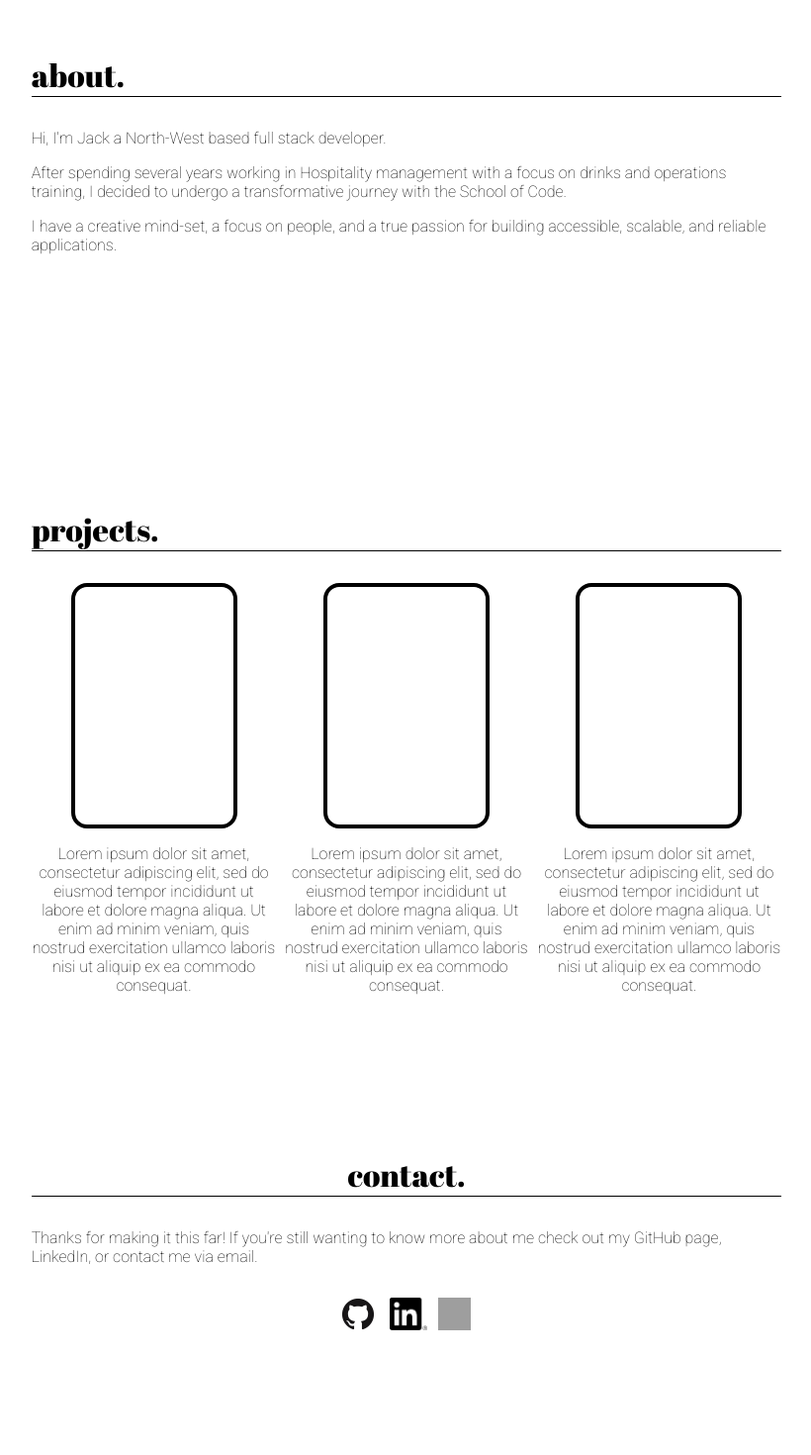
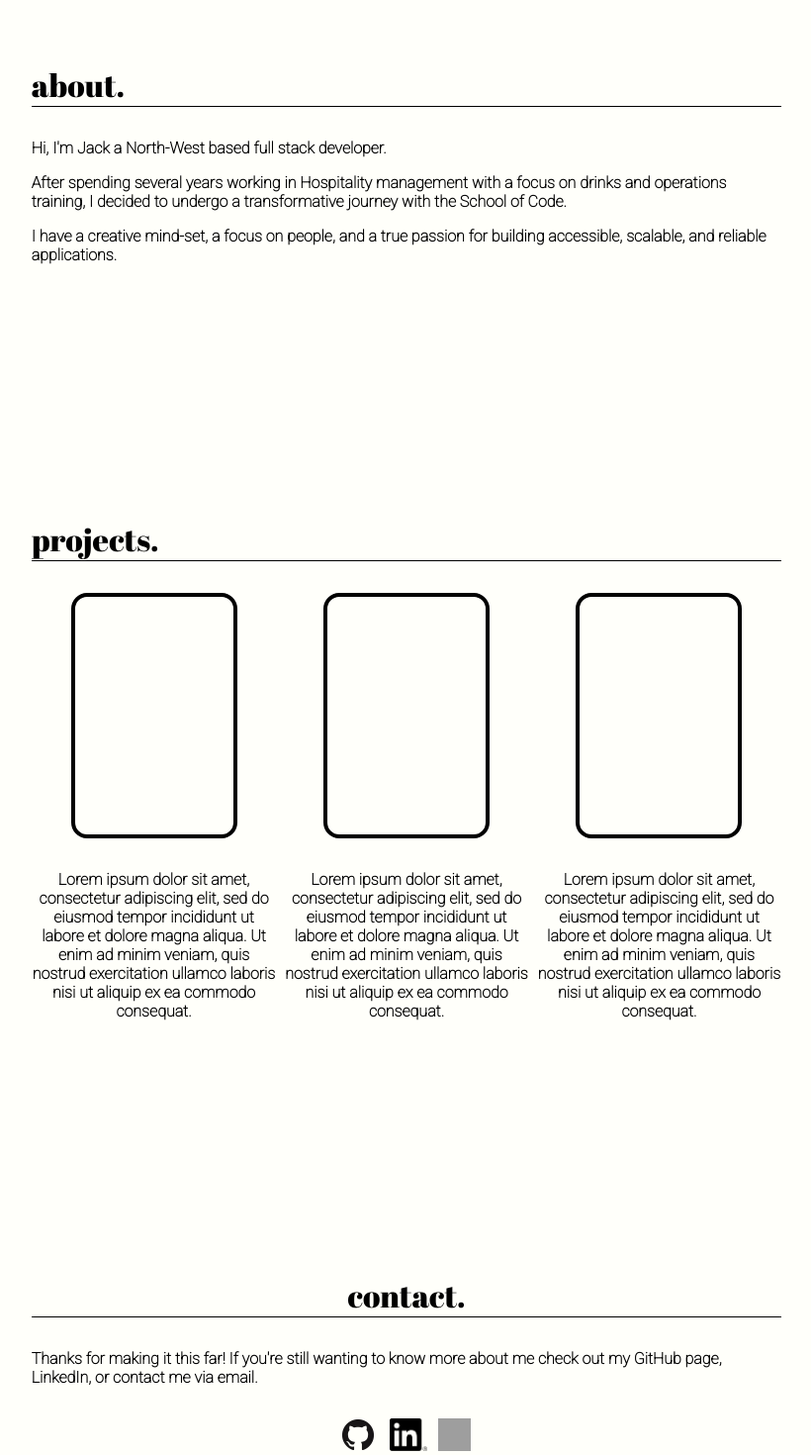
Before and after one commit to JackC91/portfolio, a React (Create React App) app: page / in a window 1280 px wide. Shown: the part 560-2030 px from the top of the page at 99% size, without its empty margins (229-1049 px from the left). Before the commit the page ends 1916 px from the top, so only its background shows below. Built offline with nearby package versions, Linux system fonts and the light colour scheme; grey boxes are pictures that could not be loaded.

Commit message:
font weight improved, backgroubd colour finalised, select areas padding updated, nav links font size increased

```diff
--- a/src/Components/App/App.css
+++ b/src/Components/App/App.css
@@ -2,7 +2,12 @@
   --header-text-font: Abril fatface;
   --main-text-font: Roboto;
   --main-colour: black;
-  --alt-colour: white;
+  --alt-colour: #FFFFFA;
+  --font-weight: 600
+}
+
+.main {
+  background-color: var(--alt-colour);
 }
 
 .App {
@@ -12,6 +17,7 @@
   margin-left: auto;
   margin-right: auto;
   padding-top: 2em;
+  background-color: var(--alt-colour);
 }
 
 .navbar {
@@ -23,6 +29,7 @@
   top: 0;
   background-color: var(--alt-colour);
   z-index: 100;
+  font-size: 1.5em;
 }
 
 .jack {
@@ -49,7 +56,7 @@
 
  .techstack {
   font-family: var(--main-text-font);
-  font-weight: 600;
+  font-weight: var(--font-weight);
   width: 100%;
   color: var(--main-colour);
   font-size: 1em;
@@ -70,7 +77,7 @@
 
  .about_body {
   font-family: var(--main-text-font);
-  font-weight: 550;
+  font-weight: var(--font-weight);
  }
 
  .project_title {
@@ -98,18 +105,19 @@
 
  .projectImage:hover, .projectImage:active {
   transform: scale(1.1);
-  box-shadow: 10px 10px lightblue;
+  box-shadow: 10px 10px #B1B19C;
   cursor: pointer;
  }
 
  .projectText {
   font-family: var(--main-text-font);
-  font-weight: 550;
+  font-weight: var(--font-weight);
   text-align: center;
+  padding-top: 1em;
  }
 
  .contact_me {
-  padding-top: 7em;
+  padding-top: 13em;
   text-align: center;
  }
 
@@ -121,12 +129,13 @@
 
  .contact_body {
   font-family: var(--main-text-font);
-  font-weight: 550;
+  font-weight: var(--font-weight);
   text-align: left;
  }
 
  .contact_logo {
   padding-top: 1em;
+  padding-bottom: 6.5em;
  }
 
  .gitlogo {
--- a/src/Components/App/App.js
+++ b/src/Components/App/App.js
@@ -12,7 +12,7 @@ import Contact from '../Contact/contact';
 
 function App() {
   return (
-    <div>
+    <div className='main'>
     <NavBar/>
     <div className="App">
     <Jack/>
```
